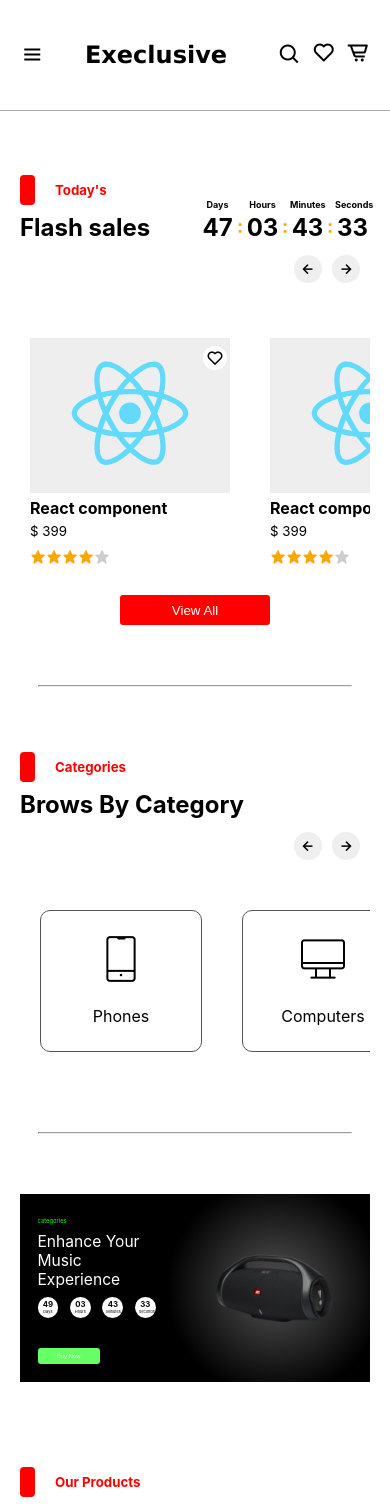
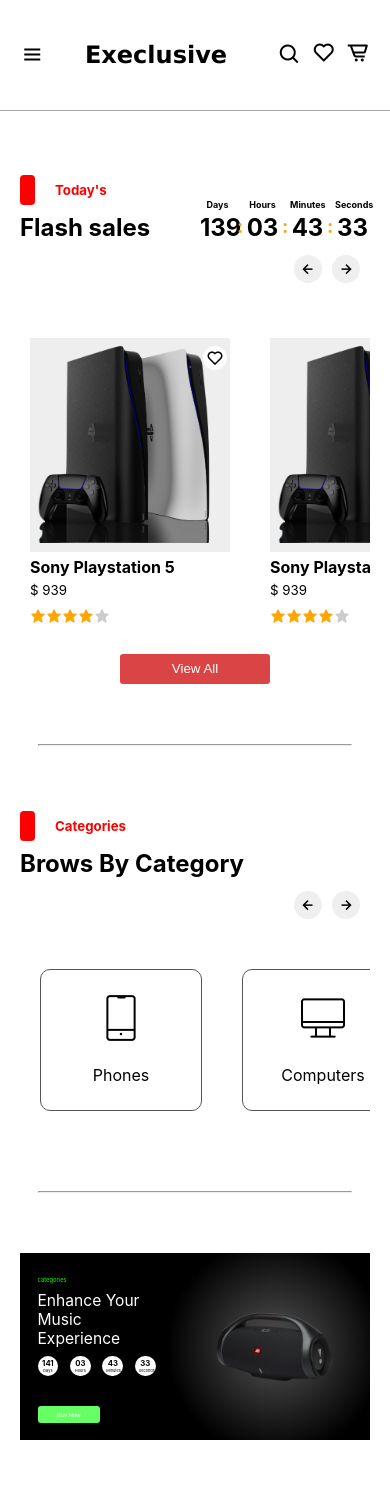
Before and after one commit to Abd-kil/online-store, a React (Create React App) app: page / in a window 390 px wide. Shown: the top 1508 px of the page. Built offline with nearby package versions, Linux system fonts and the light colour scheme.

Commit message:
Added the signUp and login pages, modified the product and fixed some bugs

```diff
--- a/src/App.js
+++ b/src/App.js
@@ -8,6 +8,8 @@
 import NoPage from './pages/NoPage';
 import NavBar from './components/NavBar';
 import Footer from './components/Footer';
+import SignUp from './pages/SignUp';
+import Login from './pages/Login';
 function App() {
   return (
     <div className='App'>
@@ -19,6 +21,8 @@
             <Route path="/cart" element={<Cart/>}/>
             <Route path="/contact" element={<Contact/>}/>
             <Route path="/wish-list" element={<WishList/>}/>
+            <Route path="/sign-up" element={<SignUp/>}/>
+            <Route path="/login" element={<Login/>}/>
             <Route path="*" element={<NoPage/>}/>
           </Routes>
         </div>
--- a/src/components/Product.js
+++ b/src/components/Product.js
@@ -1,7 +1,6 @@
-import logo from '../logo.svg';
 import '../css/product.css';
 function Product(props){
-    let rate = 4;
+    let rate = props.rate;
 
     return(
         <div className='product'>
@@ -9,7 +8,7 @@
                 <div className='wishlist-button-container'>
                     <button className={'wishlist-button bx ' + (props.wishlist?'bx-trash':'bx-heart')}></button>
                 </div>
-                <img src={logo} alt='react'/>
+                <img src={props.image} alt={props.name}/>
                 {props.hideCartButton?
                 null:
                 <button className='cart-button'>
@@ -17,8 +16,8 @@
                 </button>
                 }
             </div>
-            <h4>React component</h4>
-            <h5 style={{fontWeight:'normal'}}>$ 399</h5>
+            <h4>{props.name}</h4>
+            <h5 style={{fontWeight:'normal'}}>$ {props.price}</h5>
             <div className="rate-box">
                 <i className='bx bxs-star' style={rate >= 1?{color:'orange'}:{color:'#ccc'}}></i>
                 <i className='bx bxs-star' style={rate >= 2?{color:'orange'}:{color:'#ccc'}}></i>
--- a/src/css/index.css
+++ b/src/css/index.css
@@ -12,7 +12,7 @@
 }
 
 .red-button{
-    background-color: red;
+    background-color: #db4444;
     color: #fff;
     border: none;
     border-radius: 3px;
--- a/src/css/product.css
+++ b/src/css/product.css
@@ -4,7 +4,7 @@
     margin: 10px 20px 10px 0;
     padding: 10px;
     min-width: 200px;
-    width: fit-content;
+    width: min-content;
     height: fit-content;
     background: #fff;
     text-align: left;
@@ -17,6 +17,11 @@
 .product .product-div{
     position: relative;
     background: #eee;
+}
+
+.product .product-div img{
+    width: 100%;
+    object-fit: contain;
 }
 
 .wishlist-button-container{
--- /dev/null
+++ b/src/css/signUp.css
@@ -0,0 +1,75 @@
+.sign-up{
+    display: flex;
+    padding: 30px 0;
+}
+
+.sign-up .side-image{
+    max-width: 60%;
+    min-width: 20%;
+    width: 50%;
+    max-height: 80vh;
+    object-fit: contain;
+}
+
+.sign-up div{
+    width: 35%;
+    min-width: 300px;
+    margin: auto;
+}
+
+.sign-up form{
+    display: flex;
+    flex-direction: column;
+    align-items: stretch;
+    min-width: fit-content;
+    max-width: 90%;
+    margin: auto;
+
+}
+
+.sign-up form h1{
+    font-weight: normal;
+}
+
+.sign-up input{
+    height: 25px;
+    border: none;
+    outline: none;
+    border-bottom: 1px #aaa solid;
+    margin-bottom: 30px;
+}
+
+.sign-up form button{
+    width: 100%;
+    height: 35px;
+    margin-bottom: 10px;
+}
+
+.sign-up form .google-sign-up{
+    background-color: #fff;
+    border: 1px solid #999;
+    color: #000;
+}
+
+.sign-up form button img{
+    vertical-align: middle;
+    margin-right: 10px;
+}
+
+.sign-up form .link-to-login{
+    margin:auto;
+    color: #444;
+}
+
+.sign-up form .link-to-login a{
+    color: #000;
+    text-decoration: none;
+    border-bottom: 1px solid #999;
+    margin-left: 5px;
+}
+
+@media (max-width:720px) {
+    .sign-up .side-image{
+        display: none;
+    }
+}
--- a/src/pages/Cart.js
+++ b/src/pages/Cart.js
@@ -25,12 +25,15 @@
     return(
         <div className="cart">
             <table>
+                <thead>
                 <tr>
                     <td>product</td>
                     <td>price</td>
                     <td>quantity</td>
                     <td>subtotal</td>
                 </tr>
+                </thead>
+                <tbody>
                 {cartProducts.map((product,index)=>(
                     <tr key={index}>
                         <td>
@@ -53,6 +56,7 @@
                         <td>${product.price * quantities[index]}</td>
                     </tr>
                 ))}
+                </tbody>
             </table>
 
             <div className='space-between buttons-container'>
--- a/src/pages/Home.js
+++ b/src/pages/Home.js
@@ -17,9 +17,14 @@
 import Advert from "../components/Advert";
 import Advantage from "../components/Advantage";
 function Home(){
-    const content = [];
+    var content = [];
     for(let i=0;i<20;i++){
-        content.push(<Product hideCartButton/>)
+        content.push({
+            'name':'Sony Playstation 5',
+            'image':PS5,
+            'price':'939',
+            'rate':4
+        })
     }
     const categories = [
         {
@@ -68,10 +73,21 @@
                 title="Flash sales"
                 time={{
                     day:18,
-                    month:11,
-                    year:2023
+                    month:2,
+                    year:2024
                 }}
-                content={content}
+                content={
+                    content.map((p,index)=>(
+                        <Product
+                            key={index}
+                            name={p.name}
+                            image={p.image}
+                            price={p.price}
+                            rate={p.rate}
+                            hideCartButton
+                        />
+                    ))
+                }
                 buttonsBelow = {
                     <div style={{width:'100%',display:'flex',justifyContent:'center'}}>
                         <button className="red-button">View All</button>
@@ -100,8 +116,8 @@
             <Offer
                 time={{
                     day:20,
-                    month:11,
-                    year:2023
+                    month:2,
+                    year:2024
                 }}
                 img={speacker}
             />
@@ -109,7 +125,18 @@
                 redTitle="Our Products"
                 title="Explore Our Products"
                 scrollable
-                content={content}
+                content={
+                    content.map((p,index)=>(
+                        <Product
+                            key={index}
+                            name={p.name}
+                            image={p.image}
+                            price={p.price}
+                            rate={p.rate}
+                            hideCartButton
+                        />
+                    ))
+                }
                 towRows
             />
             <hr/>
--- /dev/null
+++ b/src/pages/Login.js
@@ -0,0 +1,21 @@
+import SideImage from "../images/Side Image.png";
+import '../css/signUp.css';
+import googleLogo from '../images/google-logo.png';
+import { Link } from "react-router-dom";
+function Login(){
+    return(
+        <div className="sign-up">
+            <img src={SideImage} alt="" className="side-image"/>
+            <div>
+                <form>
+                    <h1>Log in to Execlusive</h1>
+                    <p>Enter your details below</p>
+                    <input type="text" placeholder="Email or Username" name="email"/>
+                    <input type="password" placeholder="Password" name="password"/>
+                    <button type="submit" className="red-button">Log in</button>
+                </form>
+            </div>
+        </div>
+    );
+}
+export default Login;
--- /dev/null
+++ b/src/pages/SignUp.js
@@ -0,0 +1,31 @@
+import SideImage from "../images/Side Image.png";
+import '../css/signUp.css';
+import googleLogo from '../images/google-logo.png';
+import { Link } from "react-router-dom";
+function SignUp(){
+    return(
+        <div className="sign-up">
+            <img src={SideImage} alt="" className="side-image"/>
+            <div>
+                <form>
+                    <h1>Create an account</h1>
+                    <p>Enter your details below</p>
+                    <input type="text" placeholder="Username" name="username"/>
+                    <input type="email" placeholder="Email" name="email"/>
+                    <input type="password" placeholder="Password" name="password"/>
+                    <input type="password" placeholder="Repeat Password" name="repeat-password"/>
+                    <button type="submit" className="red-button">Create Account</button>
+                    <button className="red-button google-sign-up">
+                        <img src={googleLogo} width='15' height='15'/>
+                        sign up with google
+                    </button>
+                    <p className="link-to-login">
+                        Already have account?
+                        <Link to='../login'>Log in</Link>
+                    </p>
+                </form>
+            </div>
+        </div>
+    );
+}
+export default SignUp;
--- a/src/pages/Wishlist.js
+++ b/src/pages/Wishlist.js
@@ -1,14 +1,25 @@
 import Product from "../components/Product";
 import ProductsSection from "../components/ProductsSection";
+import PS5 from '../images/ps5.png'
 import '../css/wishList.css';
 function WishList(){
     const wishList = [];
     for(let i=0;i<6;i++){
-        wishList.push(<Product wishlist/>)
+        wishList.push({
+            'name':'Sony Playstation 5',
+            'image':PS5,
+            'price':'939',
+            'rate':4
+        })
     }
     const relative = [];
     for(let i=0;i<6;i++){
-        relative.push(<Product/>)
+        relative.push({
+            'name':'Sony Playstation 5',
+            'image':PS5,
+            'price':'939',
+            'rate':4
+        })
     }
 
     return(
@@ -17,14 +28,34 @@
         <div className="wish-list">
             <h3>Wishlist ({wishList.length})</h3>
             <div className="content">
-            {wishList}
+            {
+                wishList.map((p,index)=>(
+                    <Product
+                        key={index}
+                        name={p.name}
+                        image={p.image}
+                        price={p.price}
+                        rate={p.rate}
+                        wishlist
+                    />
+                ))
+            }
             </div>
         </div>
         <ProductsSection
             redTitle="relative"
             title="just for you"
             scrollable
-            content={relative}
+            content={relative.map((p,index)=>(
+                <Product
+                    key={index}
+                    name={p.name}
+                    image={p.image}
+                    price={p.price}
+                    rate={p.rate}
+                    wishList
+                />
+            ))}
         />
         </>
     );
```
Also changed, not shown: src/images/Side Image.png (added), src/images/google-logo.png (added).
